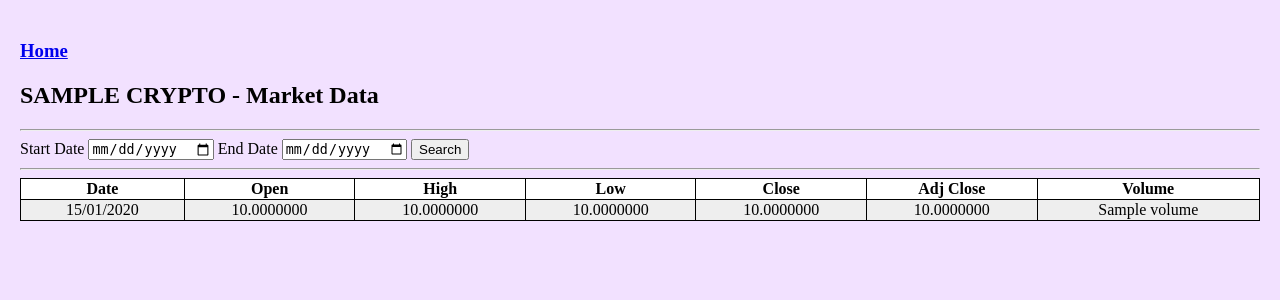
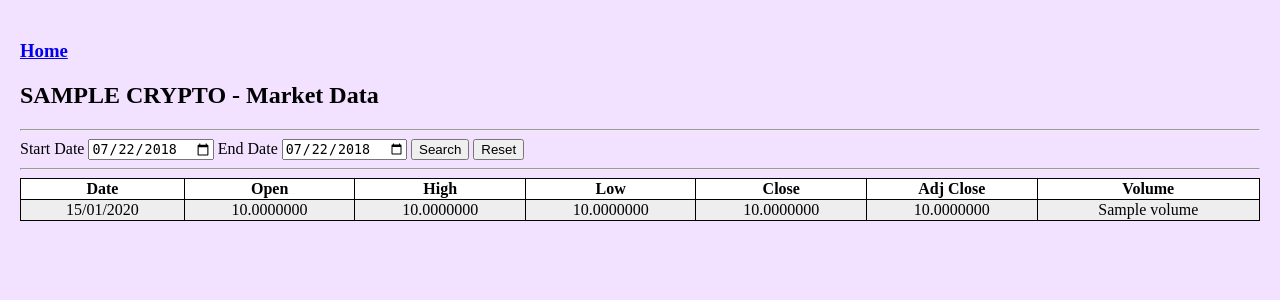
Before and after one commit to paasxx/crypto-site, a Django app: template app_crypto/templates/app_crypto/crypto_list.html in a window 1280 px wide. Shown: the top 300 px of the page. Run offline with Django 4.2, Linux system fonts and the light colour scheme; the template is opened without the code that fills it: most values are stand-ins (such as "Sample title", 1, 10 or a date in 2020).

Commit message:
Change in market function in  views
Implementing date filter for market data list.

```diff
--- a/app_crypto/templates/app_crypto/crypto_list.html
+++ b/app_crypto/templates/app_crypto/crypto_list.html
@@ -13,16 +13,24 @@
 
 <hr>
 
-<div class="form-group col-md-2 col-lg-2">
-    <label for="publishDateMin">Start Date</label>
-    <input type="date" class="form-control" id="publishDateMin" name="date_min">
+<div>
+    <form method="get" action=".">
+        <div>
+            <label for="startDate">Start Date</label>
+            <input type="date" class="form-control" id="startDate" name="startDate" min="2009-01-03" value="2018-07-22">
 
-    <label for="publishDateMax">End Date</label>
-    <input type="date" class="form-control" id="publishDateMax" name="date_max">
+            <label for="endDate">End Date</label>
+            <input type="date" class="form-control" id="endDate" name="endDate" min="2009-01-03" value="2018-07-22">
 
-    <button type="submit" class="btn btn-primary">Search</button>
 
+            <button type="submit" class="btn btn-primary">Search</button>
+            <button type="reset" class="btn btn-primary">Reset</button>
+        </div>
+
+    </form>
 </div>
+
+
 
 <hr>
 
```
Also changed, not shown: app_crypto/views.py (+22 -8 lines).
